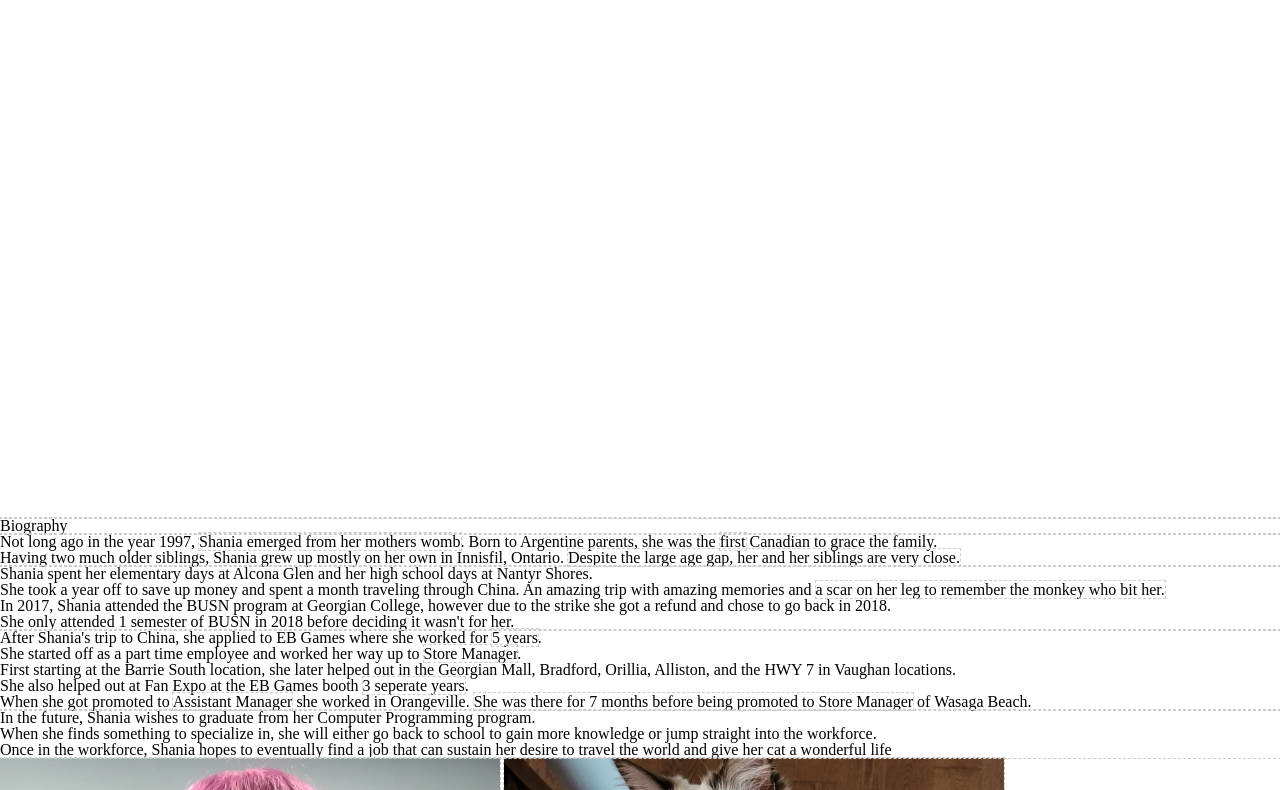
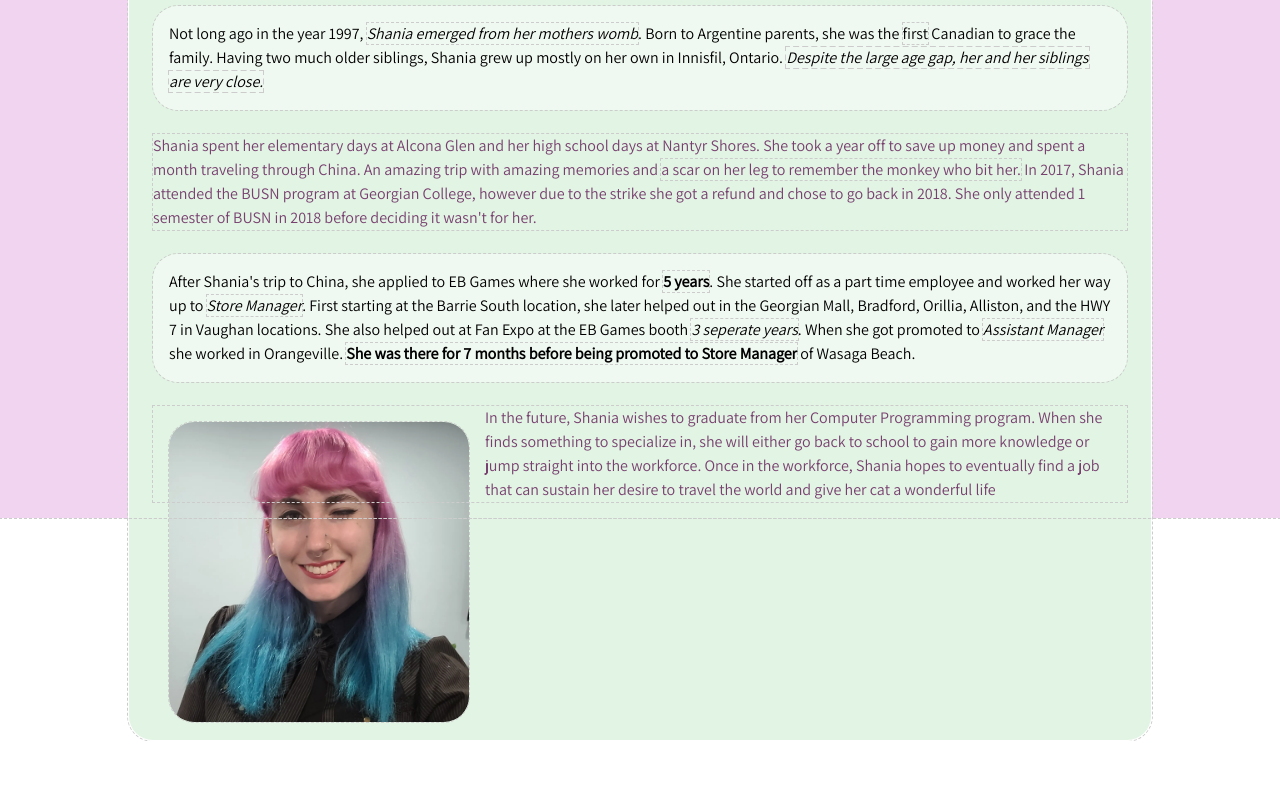
Before and after one commit to syanismu/Lab-05, a plain HTML site: page index.html in a window 1280 px wide. Shown: the part 282-1072 px from the top of the page. After the commit the page ends 1023 px from the top, so only its background shows below. Drawn offline with Linux system fonts and the light colour scheme.

Commit message:
Added Content and CSS
Changed semantics of index. Added CSS

```diff
--- a/index.html
+++ b/index.html
@@ -11,54 +11,64 @@
 
 <body>
     <main>
+        <div class="main-header">
             <header>
                 <h1><u>The Legend of Shania</u></h1>
                 <p>The story of Shania Muller and her adventures through this crazy world.</p>
             </header>
+        </div>
 
+        <div class="main-bio">
             <h2>Biography</h2>
-        <p>Not long ago in the year 1997, <em>Shania emerged from her mothers womb</em>. Born to Argentine parents, she
+            <p>Not long ago in the year 1997, <em>Shania emerged from her mothers womb</em>. Born to Argentine parents,
+                she
                 was
                 the <b>first</b> Canadian to grace the family.
-            <br>Having two much older siblings, Shania grew up mostly on her own in Innisfil, Ontario. <em>Despite the
+                Having two much older siblings, Shania grew up mostly on her own in Innisfil, Ontario. <em>Despite
+                    the
                     large
                     age gap, her and her siblings are very close.</em>
             </p>
 
             <p>Shania spent her elementary days at Alcona Glen and her high school days at Nantyr Shores.
-            <br>She took a year off to save up money and spent a month traveling through China. An amazing trip with
+                She took a year off to save up money and spent a month traveling through China. An amazing trip with
                 amazing
                 memories and <b>a scar on her leg to remember the monkey who bit her.</b>
-            <br>In 2017, Shania attended the BUSN program at Georgian College, however due to the strike she got a
+                In 2017, Shania attended the BUSN program at Georgian College, however due to the strike she got a
                 refund
                 and chose to go back in 2018.
-            <br>She only attended 1 semester of BUSN in 2018 before deciding it wasn't for her.
+                She only attended 1 semester of BUSN in 2018 before deciding it wasn't for her.
             </p>
 
             <p>After Shania's trip to China, she applied to EB Games where she worked for <strong>5 years</strong>.
-            <br>She started off as a part time employee and worked her way up to <em>Store Manager</em>.
-            <br>First starting at the Barrie South location, she later helped out in the Georgian Mall, Bradford,
+                She started off as a part time employee and worked her way up to <em>Store Manager</em>.
+                First starting at the Barrie South location, she later helped out in the Georgian Mall, Bradford,
                 Orillia,
                 Alliston, and the HWY 7 in Vaughan locations.
-            <br>She also helped out at Fan Expo at the EB Games booth <em>3 seperate years</em>.
-            <br>When she got promoted to <em>Assistant Manager</em> she worked in Orangeville. <strong>She was there for
+                She also helped out at Fan Expo at the EB Games booth <em>3 seperate years</em>.
+                When she got promoted to <em>Assistant Manager</em> she worked in Orangeville. <strong>She was there for
                     7 months
                     before being promoted to Store Manager</strong> of Wasaga Beach.
             </p>
 
-        <p>In the future, Shania wishes to graduate from her Computer Programming program.
-            <br>When she finds something to specialize in, she will either go back to school to gain more knowledge or
+
+
+            <p>
+                <img src="./images/IMG_20220904_202840_177.jpg"
+                    alt="A photo of Shania with pink and blue hair winking.">
+                In the future, Shania wishes to graduate from her Computer Programming program.
+                When she finds something to specialize in, she will either go back to school to gain more knowledge
+                or
                 jump
                 straight into the workforce.
-            <br>Once in the workforce, Shania hopes to eventually find a job that can sustain her desire to travel the
+                Once in the workforce, Shania hopes to eventually find a job that can sustain her desire to travel
+                the
                 world
                 and give her cat a wonderful life
             </p>
 
-        <img src="./images/IMG_20220904_202840_177.jpg" alt="A photo of Shania with pink and blue hair winking."
-            width="500">
-        <img src="./images/IMG_20220731_114835_285.jpg"
-            alt="A photo of a ragdoll cat laying on its back with its paws up looking really cute" width="500">
+
+        </div>
     </main>
 </body>
 
--- a/styles/style.css
+++ b/styles/style.css
@@ -1,10 +1,92 @@
 @import url(./reset.css);
-@import url("https://fonts.googleapis.com/css2?family=Lora&family=Tangerine:wght@700&display=swap"); /*upload fonts here */
+@import url('https://fonts.googleapis.com/css2?family=Assistant&family=Lora&family=Tangerine:wght@700&display=swap'); /*upload fonts here */
 
 * {outline: 1px dashed #ccc;}
 
 html, body, main, header {
     height: 100%;
     width: 100%;
-    scroll-behavior: smooth;
 }
+
+main {
+    background-color: rgb(240, 212, 240);
+}
+
+p {
+    margin: 1.5em;
+    line-height: 1.5em;
+    font-family: 'Assistant', sans-serif;
+}
+
+strong {
+    font-weight: bold;
+}
+
+em {
+    font-style: italic;
+}
+
+.main-header {
+    width: 100%;
+    height: auto;
+    display: flex;
+}
+
+.main-header > header {
+    background-color: rgb(210, 232, 246);
+}
+
+.main-header > header > h1 {
+    font-family: 'Tangerine', cursive;
+    font-size: 90px;
+    text-align: center;
+    color: rgb(186, 119, 175);
+    text-shadow: 4px 4px rgb(0, 0, 0, 0.2);
+    margin-top: 20px;
+}
+
+.main-header > header > p {
+    font-family: 'Lora', serif;
+    font-size: 25px;
+    text-align: center;
+}
+
+.main-bio {
+    width: 80%;
+    height: 100%;
+    margin-left: auto;
+    margin-right: auto;
+    border: 1px solid rgb(255, 255, 255);
+    border-radius: 25px;
+    background-color: rgb(226, 244, 228);
+}
+
+.main-bio > h2 {
+    font-family: 'Lora', serif;
+    font-size: 20px;
+    text-shadow: 2px 2px rgb;
+    text-align: center;
+    margin-top: 20px;
+}
+
+.main-bio > p:nth-child(even) {
+    background-color: rgba(255, 255, 255, 0.5);
+    border-radius: 25px;
+    padding: 1em;
+}
+
+.main-bio > p:nth-child(odd) {
+    color: rgb(120, 64, 111);
+}
+
+.main-bio > p:nth-last-child(){
+    margin-top: 100%;
+    margin-bottom: 100%;
+}
+
+.main-bio > p > img {
+    width: 300px;
+    float: left;
+    margin: 1em;
+    border-radius: 25px;
+}
```
Lines whose indentation alone changed are shown as unchanged.
